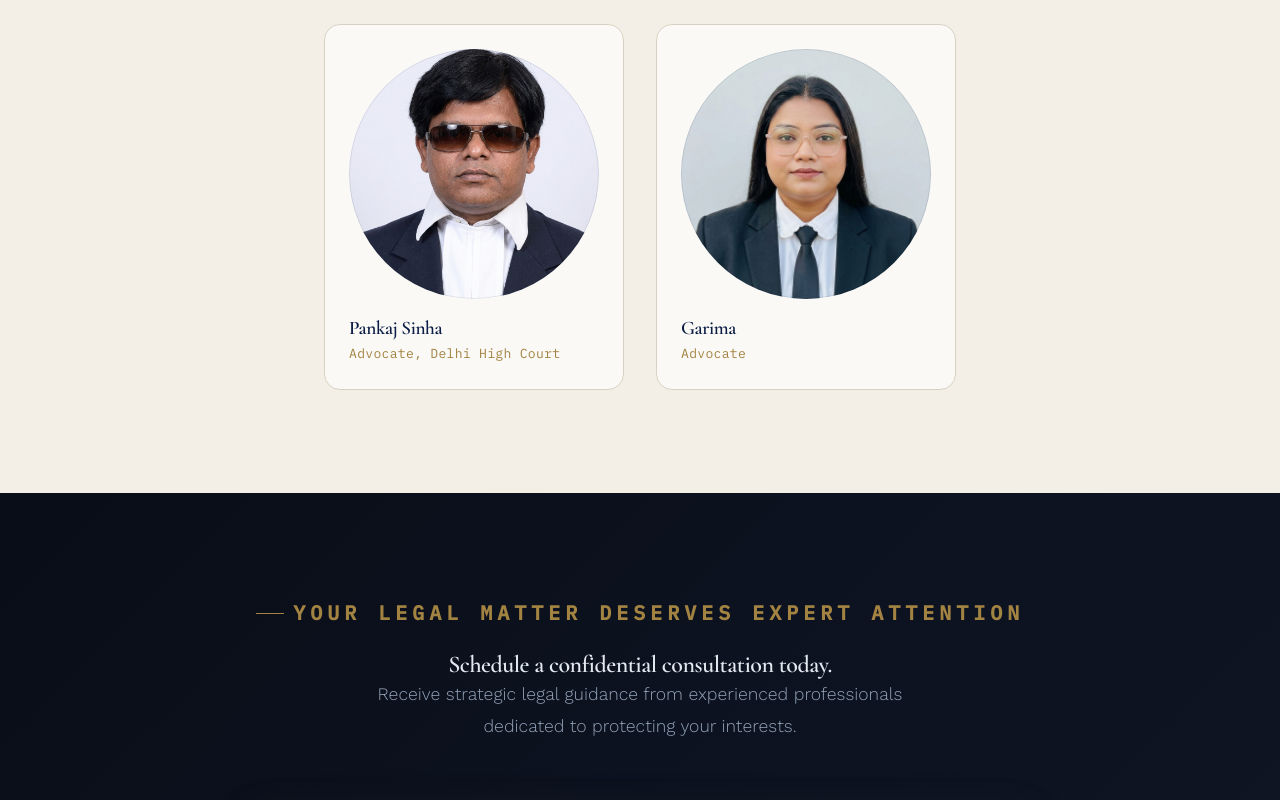
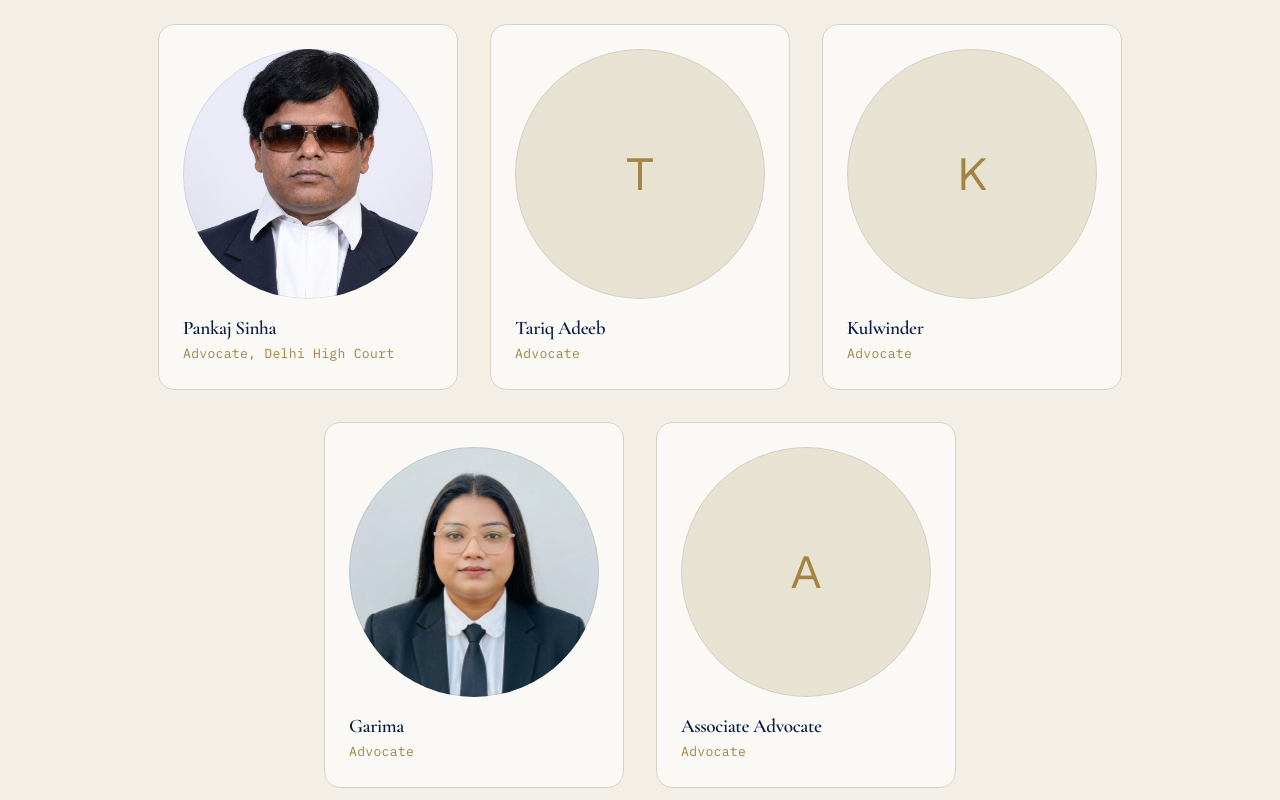
Before and after one commit to lawfirm-delhi/Lawfirm-Website, a React (Vite) app in the folder frontend/: page / in a window 1280 px wide. Shown: the part 4100-4900 px from the top of the page. Built offline with nearby package versions, Linux system fonts and the light colour scheme; no server answers.

Commit message:
feat: display all team members on home page

```diff
--- a/frontend/src/pages/Home.jsx
+++ b/frontend/src/pages/Home.jsx
@@ -329,9 +329,30 @@ export default function Home() {
               <h3>Pankaj Sinha</h3>
               <p className="team-role">Advocate, Delhi High Court</p>
             </Link>
+            <Link to="/team/tariq-adeeb" className="team-card reveal" style={{ textDecoration: 'none', color: 'inherit', maxWidth: '300px', width: '100%' }}>
+              <div className="team-photo" style={{ background: 'var(--bg-tertiary)', display: 'flex', alignItems: 'center', justifyContent: 'center' }}>
+                <span style={{ fontSize: '3rem', color: 'var(--primary-gold)' }}>T</span>
+              </div>
+              <h3>Tariq Adeeb</h3>
+              <p className="team-role">Advocate</p>
+            </Link>
+            <Link to="/team/kulwinder" className="team-card reveal" style={{ textDecoration: 'none', color: 'inherit', maxWidth: '300px', width: '100%' }}>
+              <div className="team-photo" style={{ background: 'var(--bg-tertiary)', display: 'flex', alignItems: 'center', justifyContent: 'center' }}>
+                <span style={{ fontSize: '3rem', color: 'var(--primary-gold)' }}>K</span>
+              </div>
+              <h3>Kulwinder</h3>
+              <p className="team-role">Advocate</p>
+            </Link>
             <Link to="/team/garima" className="team-card reveal" style={{ textDecoration: 'none', color: 'inherit', maxWidth: '300px', width: '100%' }}>
               <div className="team-photo" style={{ backgroundImage: 'url(/images/team/garima.jpg)', backgroundSize: 'cover', backgroundPosition: 'center', backgroundPositionY: 'top' }}></div>
               <h3>Garima</h3>
+              <p className="team-role">Advocate</p>
+            </Link>
+            <Link to="/team/associate-advocate" className="team-card reveal" style={{ textDecoration: 'none', color: 'inherit', maxWidth: '300px', width: '100%' }}>
+              <div className="team-photo" style={{ background: 'var(--bg-tertiary)', display: 'flex', alignItems: 'center', justifyContent: 'center' }}>
+                <span style={{ fontSize: '3rem', color: 'var(--primary-gold)' }}>A</span>
+              </div>
+              <h3>Associate Advocate</h3>
               <p className="team-role">Advocate</p>
             </Link>
           </div>
```
